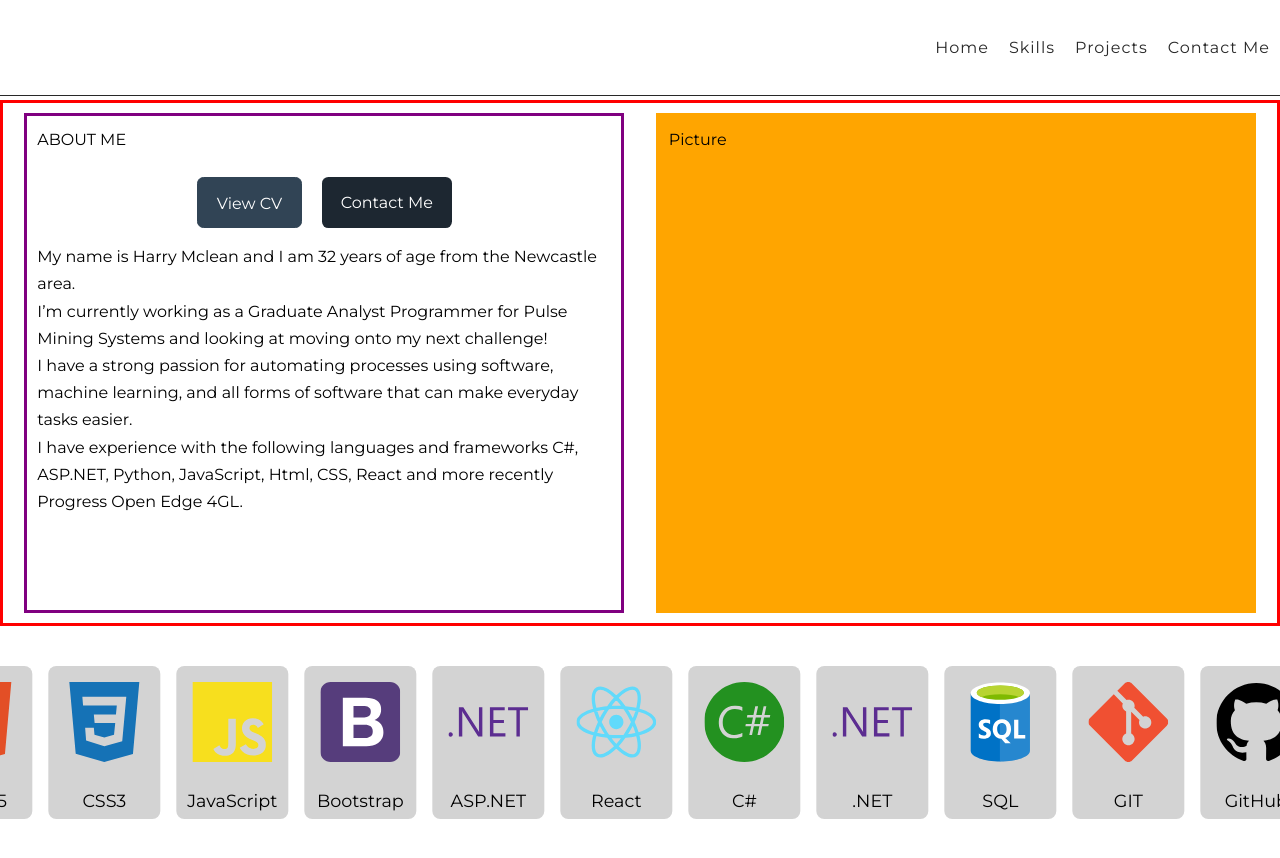
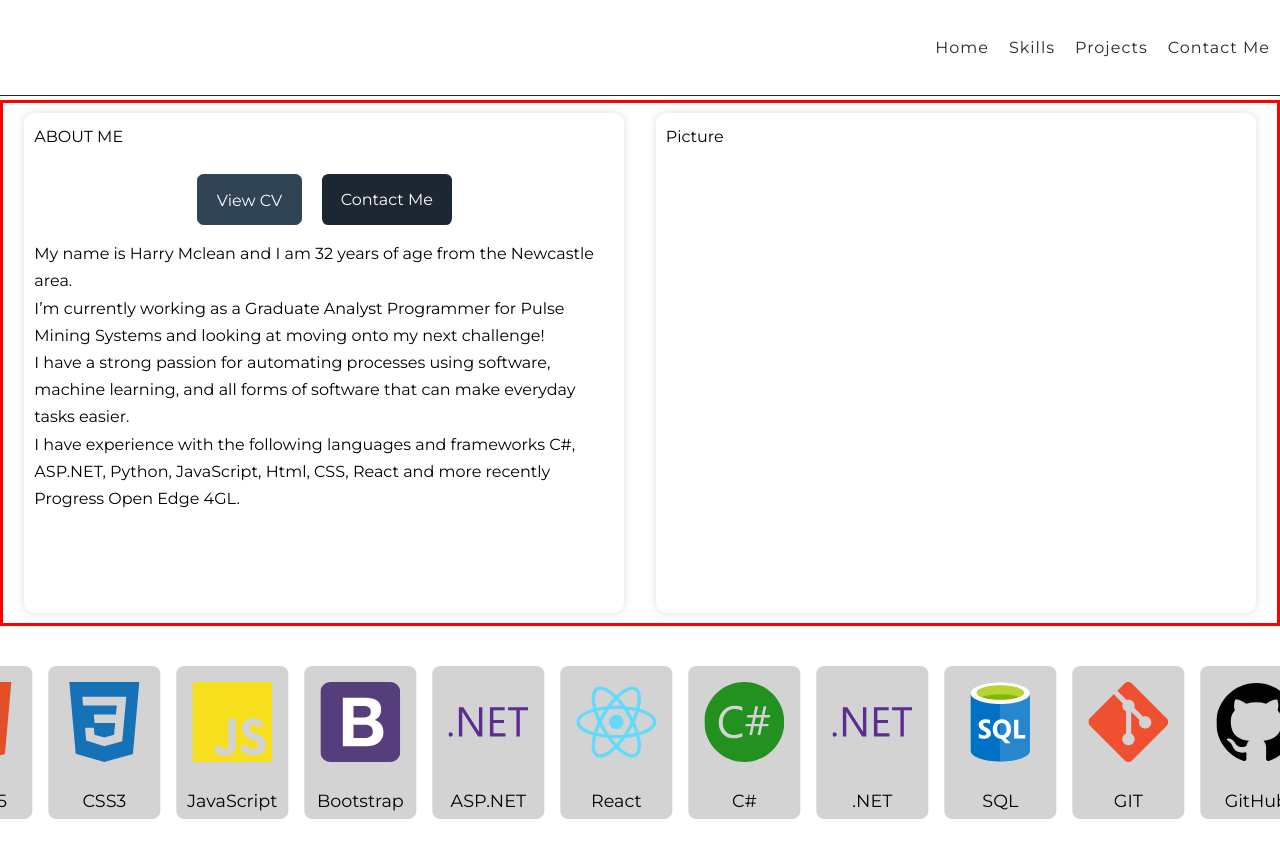
Before and after one commit to FlintySnail2/portfolioV2, a React (Create React App) app: page / in a window 1280 px wide. Shown: the top 858 px of the page. Built offline with nearby package versions, Linux system fonts and the light colour scheme.

Commit message:
About me rework - css changes box shadow & borders

```diff
--- a/src/components/Home/Home.jsx
+++ b/src/components/Home/Home.jsx
@@ -37,18 +37,14 @@ export default function Header() {
       <div style={{ display: 'flex', flexDirection: 'row', border: 'solid red', justifyContent: 'space-evenly' }}>
 
 
-        <div style={{ display: 'flex', flexDirection: 'column', border: 'purple solid', width: '600px', height: '500px', margin: '10px', padding: '10px'}}>
+        <div style={{ display: 'flex', flexDirection: 'column', borderRadius: '10px', boxShadow: '0 0 10px #dfdfdf', width: '600px', height: '500px', margin: '10px', padding: '10px'}}>
           <div>ABOUT ME</div>
-
-
-
           <div>
             <CTA />
             <AboutText />
           </div>
-
         </div>
-        <div style={{ display: 'flex', border: 'solid orange', background: 'orange', width: '600px', height: '500px', margin: '10px',padding: '10px' }}>
+        <div style={{ display: 'flex', borderRadius: '10px', boxShadow: '0 0 10px #dfdfdf', width: '600px', height: '500px', margin: '10px',padding: '10px' }}>
           Picture
         </div>
 
```
